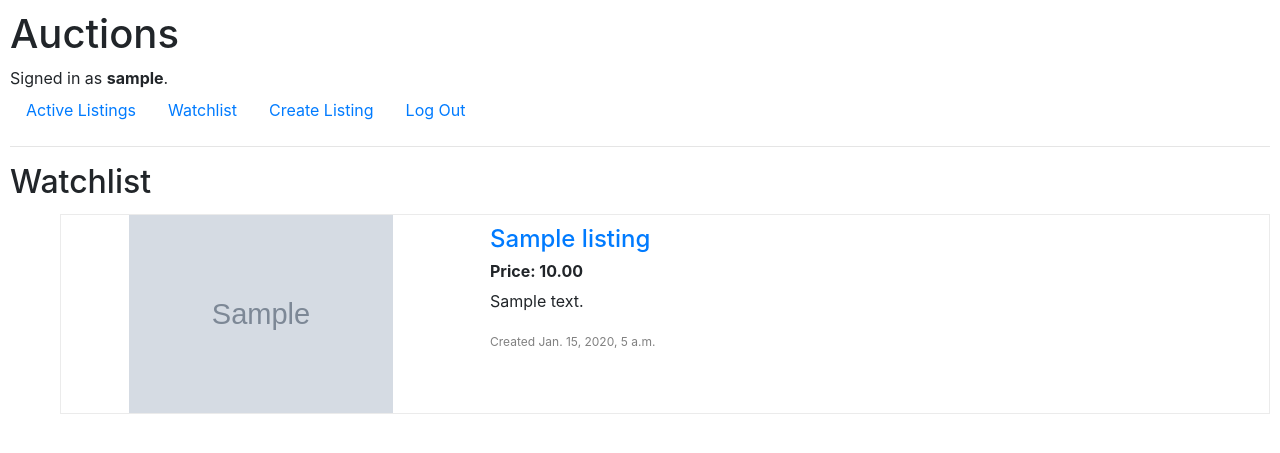
After one commit to uclazyj/CS50W, a Django app: page /watchlist in a window 1280 px wide. The commit adds this page. Shown: the top 453 px of the page. Run offline with Django 5.2, Linux system fonts and the light colour scheme; a user stored in the database is signed in; tables that the repository leaves empty hold one stand-in row (values such as "Sample post"); grey boxes marked "Sample" are stand-in pictures; some libraries are stand-ins or nearby versions.

Commit message:
Add functionality to add listings to the watchlist.

```diff
--- a/projects/commerce/auctions/models.py
+++ b/projects/commerce/auctions/models.py
@@ -30,3 +30,7 @@ class Bid(models.Model):
 
     def __str__(self):
         return f"{self.listing} was bidded by {self.bidder} at price ${self.bid_price}"
+
+class Watch(models.Model):
+    user = models.ForeignKey(User, on_delete=models.CASCADE)
+    listing = models.ForeignKey(Listing, on_delete=models.CASCADE)
--- a/projects/commerce/auctions/static/auctions/styles.css
+++ b/projects/commerce/auctions/static/auctions/styles.css
@@ -53,3 +53,13 @@ body {
 .place-bid-button {
     margin-top: 15px;
 }
+
+.created_time {
+    margin-top: 20px;
+    font-size: 12px;
+    color: grey;
+}
+
+.add-to-watchlist-button {
+    margin-top: 15px;
+}
--- a/projects/commerce/auctions/templates/auctions/create_listing.html
+++ b/projects/commerce/auctions/templates/auctions/create_listing.html
@@ -5,7 +5,7 @@
     <form action="{% url 'create_listing' %}" method="post">
         {% csrf_token %}
         {{ form }}
-        <input type="submit">
+        <button type="submit">Create</button>
     </form>
 
 {% endblock %}
--- a/projects/commerce/auctions/templates/auctions/layout.html
+++ b/projects/commerce/auctions/templates/auctions/layout.html
@@ -22,6 +22,9 @@
             </li>
             {% if user.is_authenticated %}
                 <li class="nav-item">
+                    <a class="nav-link" href="{% url 'watchlist' %}">Watchlist</a>
+                </li>
+                <li class="nav-item">
                     <a class="nav-link" href="{% url 'create_listing' %}">Create Listing</a>
                 </li>
                 <li class="nav-item">
--- /dev/null
+++ b/projects/commerce/auctions/templates/auctions/watchlist.html
@@ -0,0 +1,26 @@
+{% extends "auctions/layout.html" %}
+
+{% block body %}
+    <h2>Watchlist</h2>
+
+    <div class="listings_grid">
+        {% for watched_listing in watched_listings %}
+            <div class="image-item">
+                <img class="image" src="{{ watched_listing.image_url }}" alt="Image of {{ watched_listing.title }}">
+            </div>
+            <div class="text-item">
+                <h4>
+                    <a href="{% url 'listings' watched_listing.id %}">{{ watched_listing.title }}</a>
+                </h4>
+                <h6>
+                    <b>
+                        Price: {{ watched_listing.current_price }}
+                    </b>
+                </h6>
+                <div>{{ watched_listing.description }}</div>
+                <div class="created_time">Created {{ watched_listing.created_at }}</div>
+            </div>
+        {% endfor %}
+    </div>
+
+{% endblock %}
--- a/projects/commerce/auctions/urls.py
+++ b/projects/commerce/auctions/urls.py
@@ -8,5 +8,6 @@ urlpatterns = [
     path("logout", views.logout_view, name="logout"),
     path("register", views.register, name="register"),
     path("listings/<int:listing_id>", views.listings, name="listings"),
-    path("create_listing", views.create_listing, name="create_listing")
+    path("create_listing", views.create_listing, name="create_listing"),
+    path("watchlist", views.watchlist, name="watchlist")
 ]
--- a/projects/commerce/auctions/views.py
+++ b/projects/commerce/auctions/views.py
@@ -7,7 +7,7 @@ from django.shortcuts import render, redirect
 from django.urls import reverse
 
 
-from .models import User, Listing, Bid
+from .models import User, Listing, Bid, Watch
 
 class ListingForm(forms.Form):
     title = forms.CharField(max_length=64)
@@ -24,10 +24,22 @@ class BidForm(forms.Form):
                                widget=forms.TextInput(attrs={'placeholder': 'Bid'})
                                )
 
+@login_required
 def index(request):
+    watched_items = Watch.objects.filter(user=request.user)
+    watched_listings = [watched_item.listing for watched_item in watched_items]
     return render(request, "auctions/index.html", {
-        "listings": Listing.objects.all()
+        "listings": Listing.objects.all(),
+        "watched_listings": watched_listings
     })
+
+# def index(request):
+    # watched_listings = Watch.objects.filter(user=request.user).values('listing'),
+    # unwatched_listings = Listing.objects.exclude(id__in=watched_listings)
+    # return render(request, "auctions/index.html", {
+    #     "watched_listings": watched_listings,
+    #     "unwatched_listings": unwatched_listings
+    # })
 
 
 def login_view(request):
@@ -49,7 +61,7 @@ def login_view(request):
     else:
         return render(request, "auctions/login.html")
 
-
+@login_required
 def logout_view(request):
     logout(request)
     return HttpResponseRedirect(reverse("index"))
@@ -135,3 +147,18 @@ def create_listing(request):
     return render(request, "auctions/create_listing.html", {
         "form": ListingForm()
     })
+
+@login_required
+def watchlist(request):
+    if request.method == "POST":
+        listing_id = request.POST["listing_id"]
+        listing = Listing.objects.get(pk=listing_id)
+        watch, created = Watch.objects.get_or_create(user=request.user, listing=listing)
+        if created:
+            watch.save()
+        return redirect("index")
+    watched_items = Watch.objects.filter(user=request.user)
+    watched_listings = [watched_item.listing for watched_item in watched_items]
+    return render(request, "auctions/watchlist.html", {
+        "watched_listings": watched_listings
+    })
```
Also changed, not shown: projects/commerce/auctions/templates/auctions/index.html (+13 -6 lines), projects/commerce/auctions/migrations/0006_alter_listing_created_at_watch.py (added).
